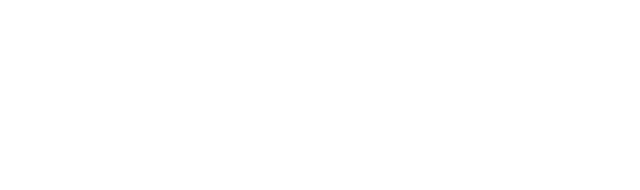
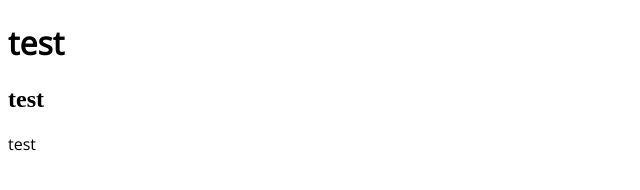
Before and after one commit to Stream-Chat/main, a plain HTML site: page index.html in a window 1280 px wide. Shown: the whole page, without its empty margins (0-640 px from the left). Drawn offline with nearby package versions, Linux system fonts and the light colour scheme.

Commit message:
Update index.html

```diff
--- a/index.html
+++ b/index.html
@@ -3,8 +3,12 @@
 <head>
 <title>StreamChat - Main</title>
 <link href="style.css" rel="stylesheet" type="text/css">
+<link href="https://fonts.googleapis.com/css?family=Open+Sans&display=swap" rel="stylesheet">
 </head>
 <body>
-<script src="script.js"></script>
+	<script src="script.js"></script>
+	<h1>test</h1>
+	<h2>test</h2>
+	<p>test</p>
 </body>
 </html>
```
